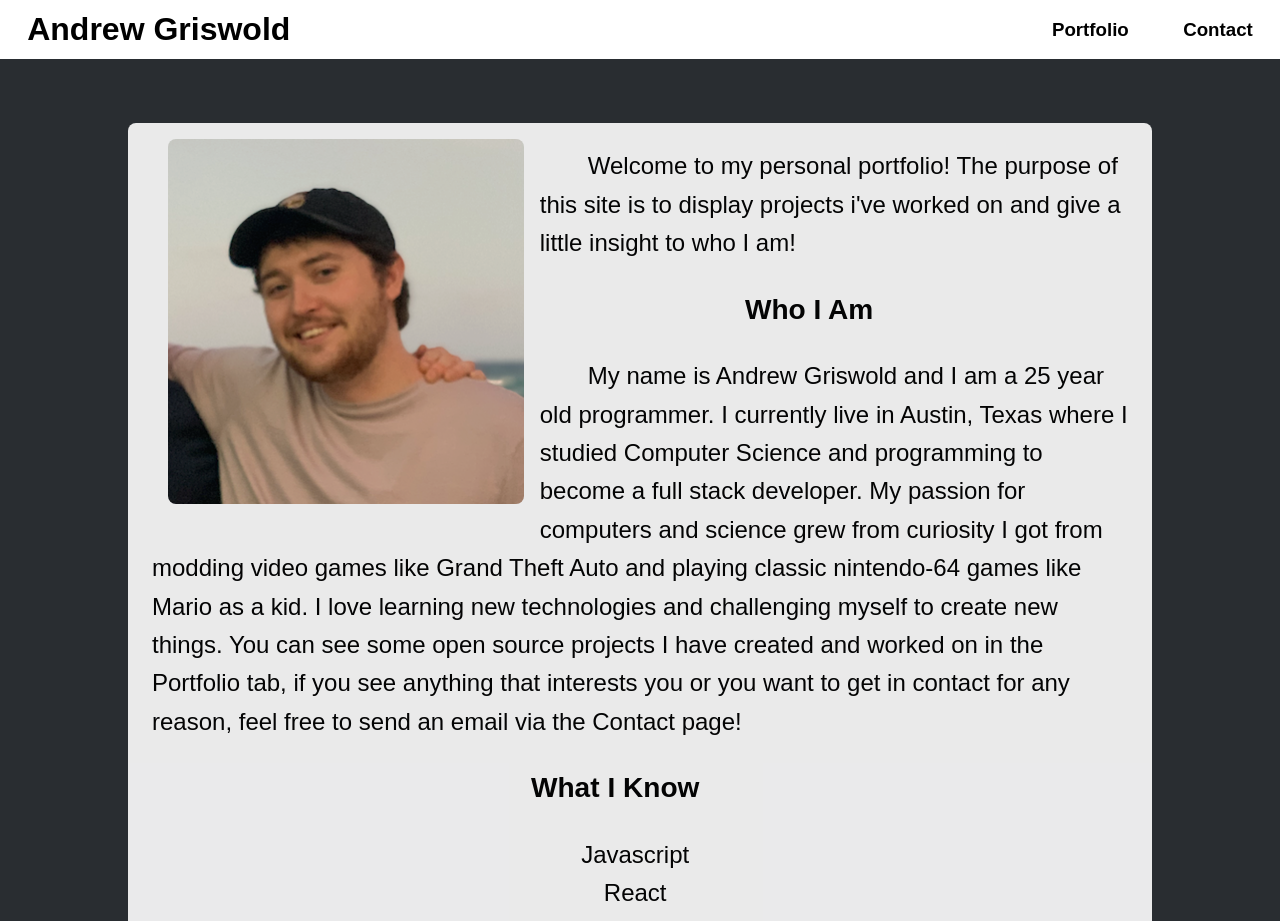
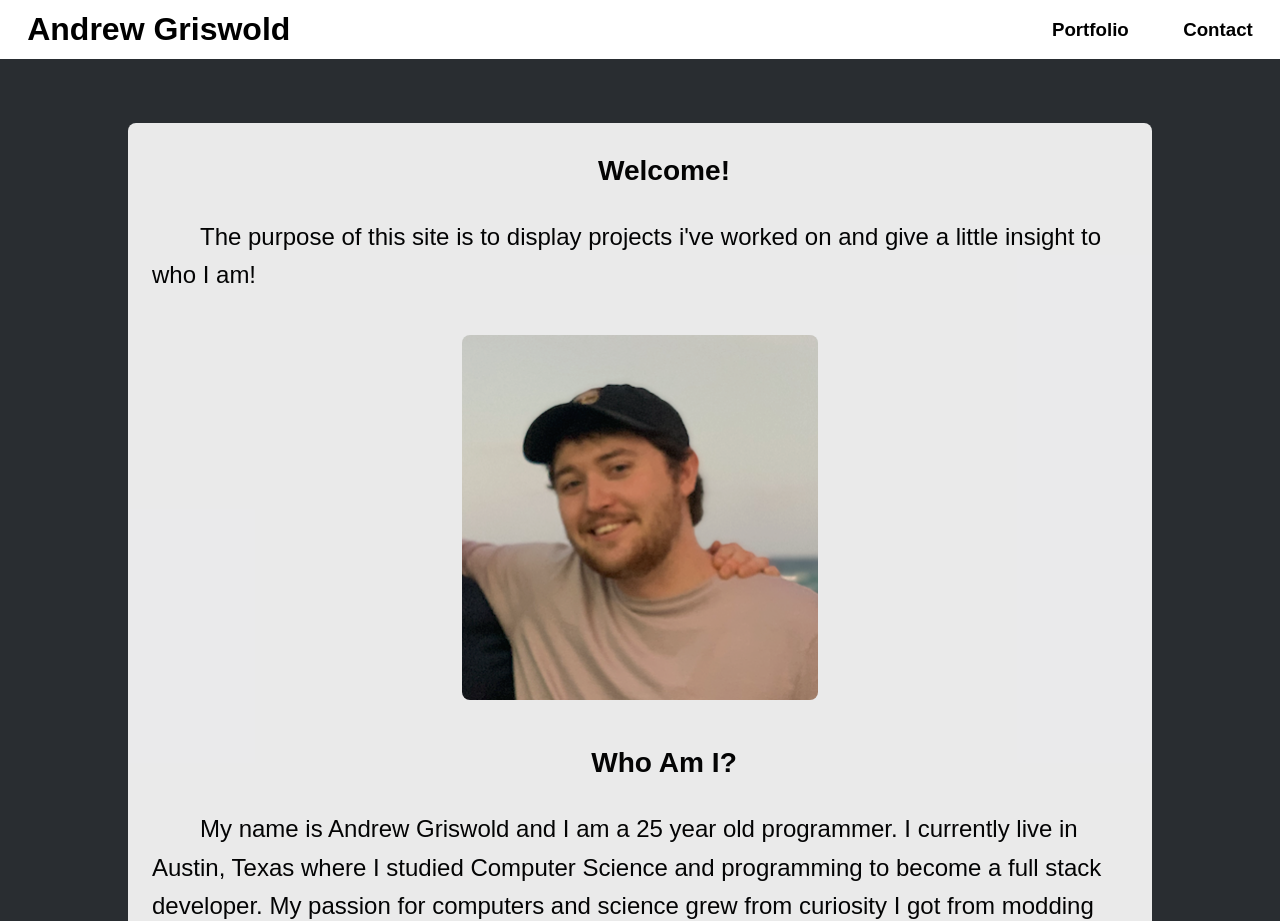
Before and after one commit to ThaGrza/portfolio, a React (Create React App) app: page / in a window 1280 px wide. Shown: the top 921 px of the page. Built offline with nearby package versions, Linux system fonts and the light colour scheme.

Commit message:
new homepage layout

```diff
--- a/src/components/pages/Homepage/index.css
+++ b/src/components/pages/Homepage/index.css
@@ -19,7 +19,10 @@
 
 .profile-pic {
   border-radius: 1.5rem;
-  float: left;
+  display: block;
+  margin-left: auto;
+  margin-right: auto;
+  /* float: left; */
   padding: 1rem;
   height: 22.8rem;
   max-width: 100%;
@@ -27,16 +30,16 @@
 
 .header{
   text-align: center;
-  margin-right: 10%;
+  /* margin-right: 10%; */
 }
 
 .skills-header{
   text-align: center;
-  margin-right: 10%;
+  /* margin-right: 10%; */
 }
 
 .skills-list{
   text-align: center;
   list-style-type: none;
-  margin-right: 10%;
+  margin-right: 5%;
 }
--- a/src/components/pages/Homepage/index.js
+++ b/src/components/pages/Homepage/index.js
@@ -7,9 +7,10 @@ function Homepage (props) {
   return (
   <div className="homepage-container">
     <div className="homepage">
+      <h3 className="skills-header">Welcome!</h3>
+      <p>The purpose of this site is to display projects i've worked on and give a little insight to who I am!</p>
       <img className="profile-pic" alt="🧙‍♂️" src={Profilepic}></img>
-      <p>Welcome to my personal portfolio! The purpose of this site is to display projects i've worked on and give a little insight to who I am!</p>
-      <h3 className="header">Who I Am</h3>
+      <h3 className="header">Who Am I?</h3>
       <p>My name is Andrew Griswold and I am a 25 year old programmer. I currently live in Austin, Texas where I studied Computer Science and programming to become a full
 stack developer. My passion for computers and science grew from curiosity I got from modding video games like Grand Theft Auto and playing classic nintendo-64 games like Mario as a kid.
 I love learning new technologies and challenging myself to create new things. You can see some open source projects I have created and worked on in the Portfolio tab, if you see anything
```
